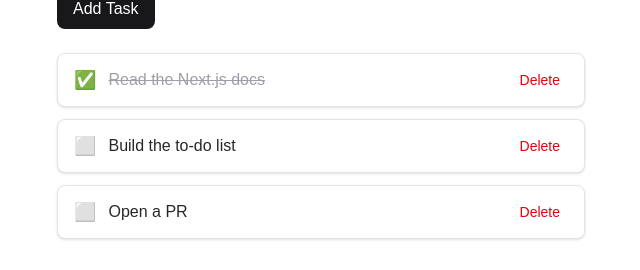
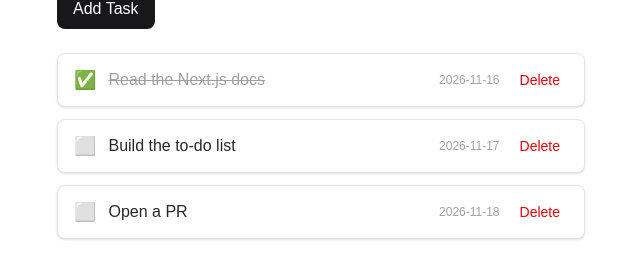
Before and after one commit to sol-wizard/blotz-todo-app-ai2-1118-1545, a Next.js app: page / in a window 1280 px wide. Shown: the part 119-389 px from the top of the page, without its empty margins (319-959 px from the left). Built offline with nearby package versions, Linux system fonts and the light colour scheme; data requests are answered from the project's data file.

Commit message:
Show the date each task was added

```diff
--- a/app/api/todos.ts
+++ b/app/api/todos.ts
@@ -11,7 +11,12 @@ export async function getAllTodos(): Promise<Todo[]> {
 }
 
 export async function addTodo(title: string): Promise<Todo> {
-  const newTodo: Todo = { id: crypto.randomUUID(), title, isDone: false };
+  const newTodo: Todo = {
+    id: crypto.randomUUID(),
+    title,
+    isDone: false,
+    createdAt: new Date().toLocaleDateString("en-CA"), // "YYYY-MM-DD" in local time
+  };
   const res = await fetch(API_URL, {
     method: "POST",
     headers: { "Content-Type": "application/json" },
--- a/app/components/TodoItem.tsx
+++ b/app/components/TodoItem.tsx
@@ -1,11 +1,18 @@
 interface TodoItemProps {
   title: string;
   isDone: boolean;
+  createdAt: string;
   onToggle: () => void;
   onDelete: () => void;
 }
 
-export default function TodoItem({ title, isDone, onToggle, onDelete }: TodoItemProps) {
+export default function TodoItem({
+  title,
+  isDone,
+  createdAt,
+  onToggle,
+  onDelete,
+}: TodoItemProps) {
   return (
     <li className="flex items-center gap-3 rounded-lg border border-zinc-200 bg-white px-4 py-3 shadow-sm">
       <button onClick={onToggle} className="text-lg" aria-label="Mark as done">
@@ -14,6 +21,7 @@ export default function TodoItem({ title, isDone, onToggle, onDelete }: TodoItem
       <span className={`flex-1 ${isDone ? "text-zinc-400 line-through" : "text-zinc-800"}`}>
         {title}
       </span>
+      <span className="text-xs text-zinc-400">{createdAt}</span>
       <button
         onClick={onDelete}
         className="rounded-md px-2 py-1 text-sm text-red-600 hover:bg-red-50"
--- a/app/components/TodoList.tsx
+++ b/app/components/TodoList.tsx
@@ -37,6 +37,7 @@ export default function TodoList({ initialTodos }: TodoListProps) {
             key={todo.id}
             title={todo.title}
             isDone={todo.isDone}
+            createdAt={todo.createdAt}
             onToggle={() => handleToggle(todo)}
             onDelete={() => handleDelete(todo.id)}
           />
--- a/app/types.ts
+++ b/app/types.ts
@@ -2,4 +2,5 @@ export interface Todo {
   id: string;
   title: string;
   isDone: boolean;
+  createdAt: string; // the day the task was added, e.g. "2026-11-18"
 }
--- a/db.json
+++ b/db.json
@@ -1,7 +1,7 @@
 {
   "todos": [
-    { "id": "1", "title": "Read the Next.js docs", "isDone": true },
-    { "id": "2", "title": "Build the to-do list", "isDone": false },
-    { "id": "3", "title": "Open a PR", "isDone": false }
+    { "id": "1", "title": "Read the Next.js docs", "isDone": true, "createdAt": "2026-11-16" },
+    { "id": "2", "title": "Build the to-do list", "isDone": false, "createdAt": "2026-11-17" },
+    { "id": "3", "title": "Open a PR", "isDone": false, "createdAt": "2026-11-18" }
   ]
 }
```
